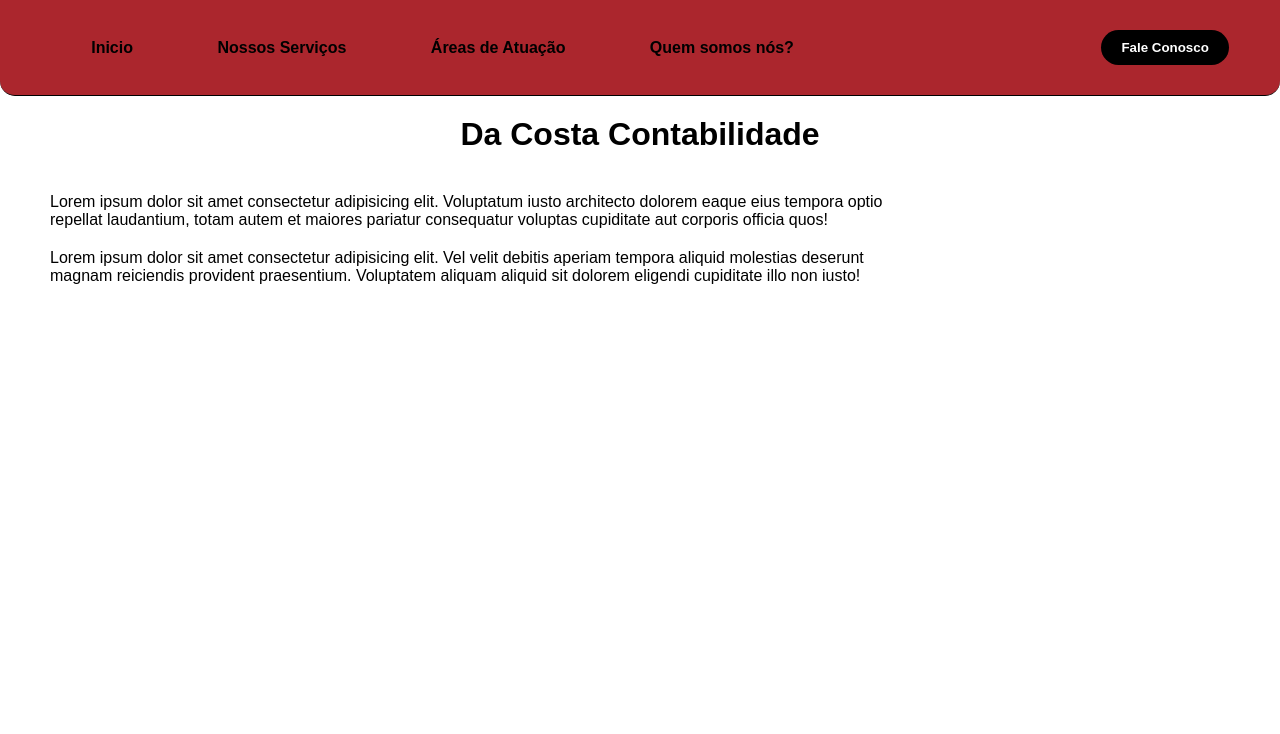
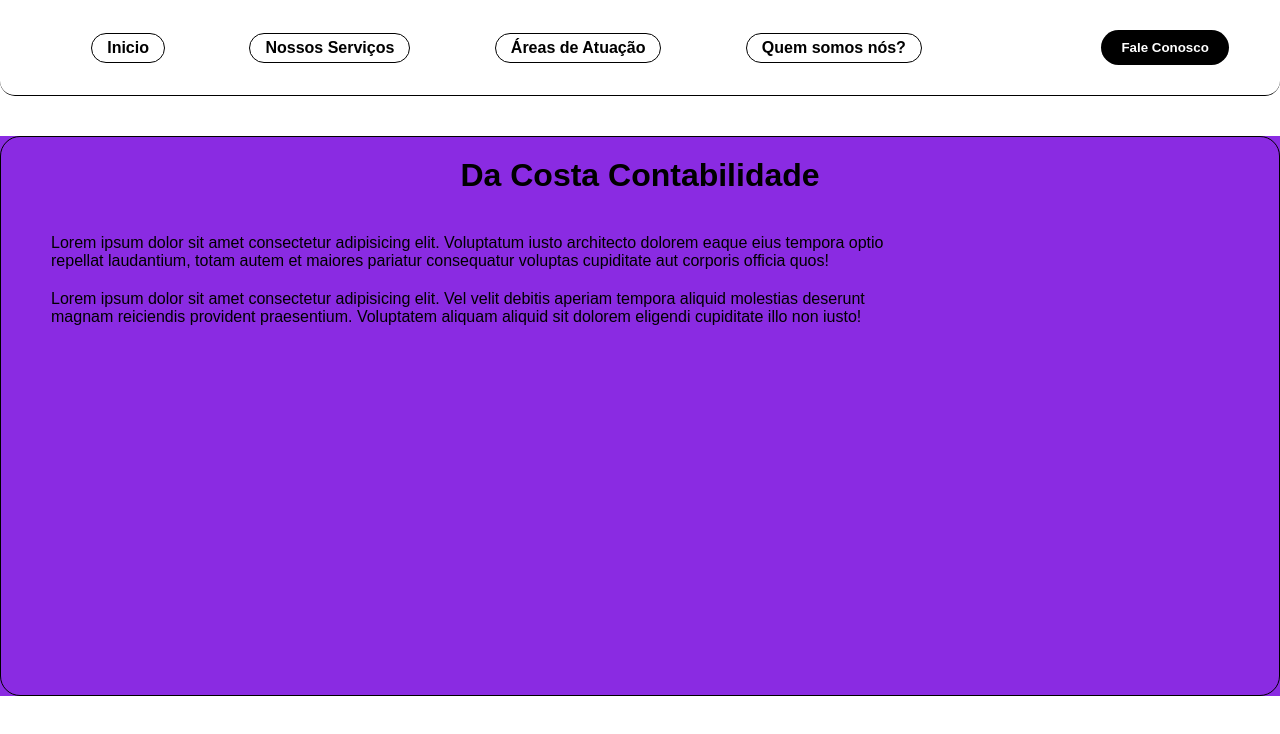
Before and after one commit to renancsfaria/DaCostaContabilidade, a plain HTML site: page Website/index.html in a window 1280 px wide. Drawn offline with Linux system fonts and the light colour scheme.

Commit message:
Update style.css

```diff
--- a/Website/style.css
+++ b/Website/style.css
@@ -9,11 +9,6 @@
     font-family: Arial, Helvetica, sans-serif;
 }
 
-main{
-    max-width: 1280px;
-    margin: auto;
-}
-
 .interface{
     max-width: 1280px;
 }
@@ -23,7 +18,7 @@ main{
 header{
     padding: 30px 4%;
     border-bottom: 1px solid black;
-    background-color: rgba(163, 16, 24, 0.904);
+    background-color: cor 1;
     border-bottom-left-radius: 15px;
     border-bottom-right-radius: 15px;
 }
@@ -35,15 +30,22 @@ header >.interface{
 }
 
 header a{
+
     color: black;
     text-decoration: none;
     display: inline-block;
-    transition: 0.2s;
+    transition: 0.3s;
     font-weight: 600;
 }
 
+header .menu-desktop a{
+    border: 1px solid black;
+    border-radius: 20px;
+    padding: 5px 15px;
+}
+
 header nav.menu-desktop a:hover{
-    color: black;
+    background-color: cor 2;
     transform: scale(1.08);
 }
 
@@ -75,13 +77,27 @@ header .fale-conosco button:hover{
 
 /* Main */
 
-h1{
+main{
+    background-color: blueviolet;
+}
+
+main section{
+    max-width: 1280px;
+    margin: auto;
+    margin-top: 5vh;
+    height: 70vh;
+    background-color: cor 1;
+    border: 1px solid black;
+    border-radius: 20px;
+}
+
+main h1{
     font-size: 2em;
     padding: 20px;
     text-align: center;
 }
 
-p{
+main p{
     max-width: 70vw;
     padding: 20px 0px 0px 50px;
 }
```
